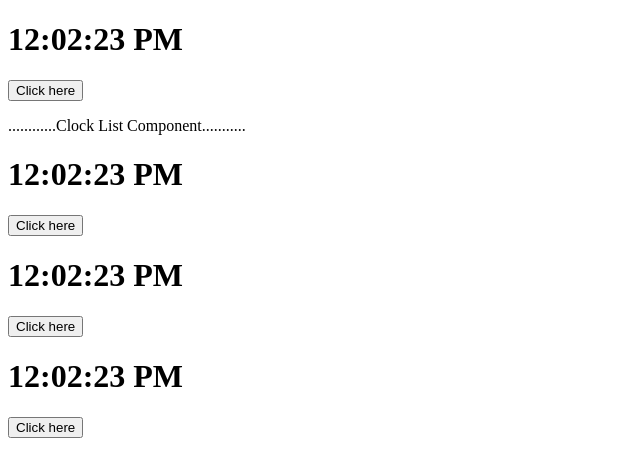
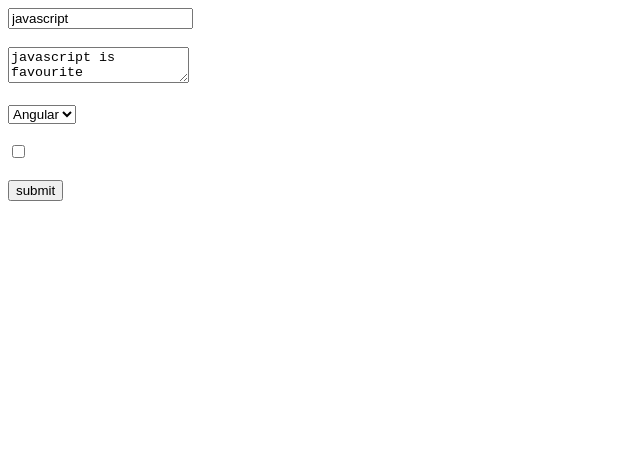
Before and after one commit to ramjan10/myReact, a React (Vite) app: page / in a window 1280 px wide. Shown: the top 476 px of the page, without its empty margins (0-640 px from the left). Built offline with nearby package versions, Linux system fonts and the light colour scheme.

Commit message:
controlled form handling

```diff
--- a/src/App.jsx
+++ b/src/App.jsx
@@ -1,18 +1,7 @@
-import Clock from "./components/Clock";
-import ClockList from "./components/ClockList";
+import Form from "./components/Form";
 
 function App() {
-  const quantities = [1, 2, 3];
-
-  return (
-    <div>
-      <Clock local="bn-Bd" />
-
-      <p>............Clock List Component...........</p>
-      <ClockList quantities={quantities}/>
-
-    </div>
-  );
+  return <Form />;
 }
 
 export default App;
--- /dev/null
+++ b/src/components/Form.jsx
@@ -0,0 +1,73 @@
+import React from "react";
+
+class Form extends React.Component {
+  state = {
+    title: "javascript",
+    text: "javascript is favourite",
+    librery: "Angular",
+    isNice: true,
+  };
+
+  handler = (e) => {
+    if (e.target.type === "text") {
+      this.setState({
+        title: e.target.value,
+      });
+    } else if (e.target.type === "textarea") {
+      this.setState({
+        text: e.target.value,
+      });
+    } else if (e.target.type === "select-one") {
+      this.setState({
+        librery: e.target.value,
+      });
+    } else if (e.target.type === "checkbox") {
+      this.setState({
+        isNice: e.target.value,
+      });
+    } else {
+      console.log(e.target.type);
+    }
+  };
+
+  submitHandler = (e) => {
+    e.preventDefault();
+    const { title, text, librery, isNice } = this.state;
+    console.log(title + text + librery + isNice);
+  };
+
+  render() {
+    const { title, text, librery, isNice } = this.state;
+    return (
+      <div>
+        <form onSubmit={this.submitHandler}>
+          <input
+            type="text"
+            name="title"
+            value={title}
+            placeholder="enter title"
+            onChange={this.handler}
+          />
+          <br /> <br />
+          <textarea name="text" value={text} onChange={this.handler}></textarea>
+          <br /> <br />
+          <select name="librery" value={librery} onChange={this.handler}>
+            <option value="React">React</option>
+            <option value="Angular">Angular</option>
+          </select>
+          <br /> <br />
+          <input
+            type="checkbox"
+            name="tick"
+            value={isNice}
+            onChange={this.handler}
+          />
+          <br /> <br />
+          <input type="submit" value="submit" />
+        </form>
+      </div>
+    );
+  }
+}
+
+export default Form;
```
Also changed, not shown: 1 other file (tests, documents, lock files or other folders).
